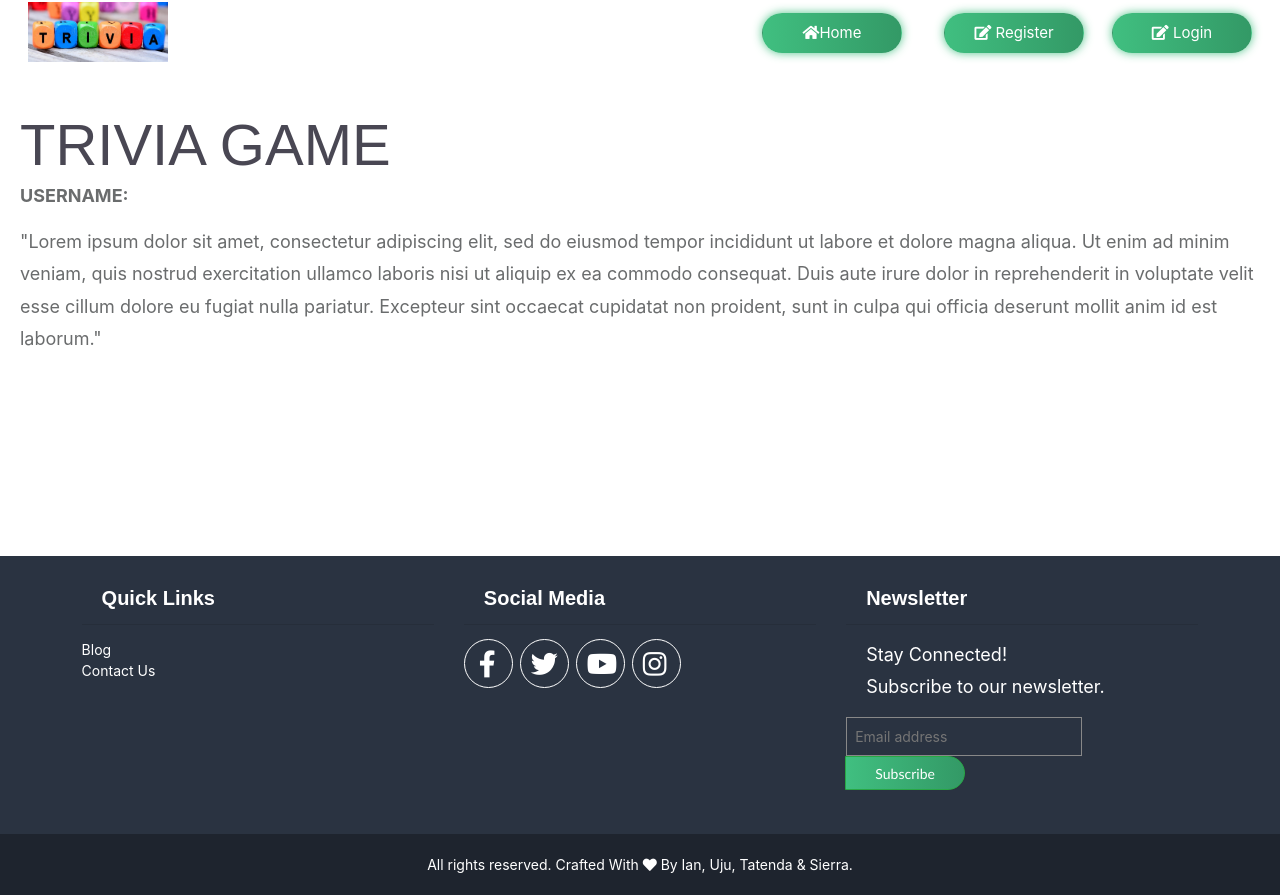
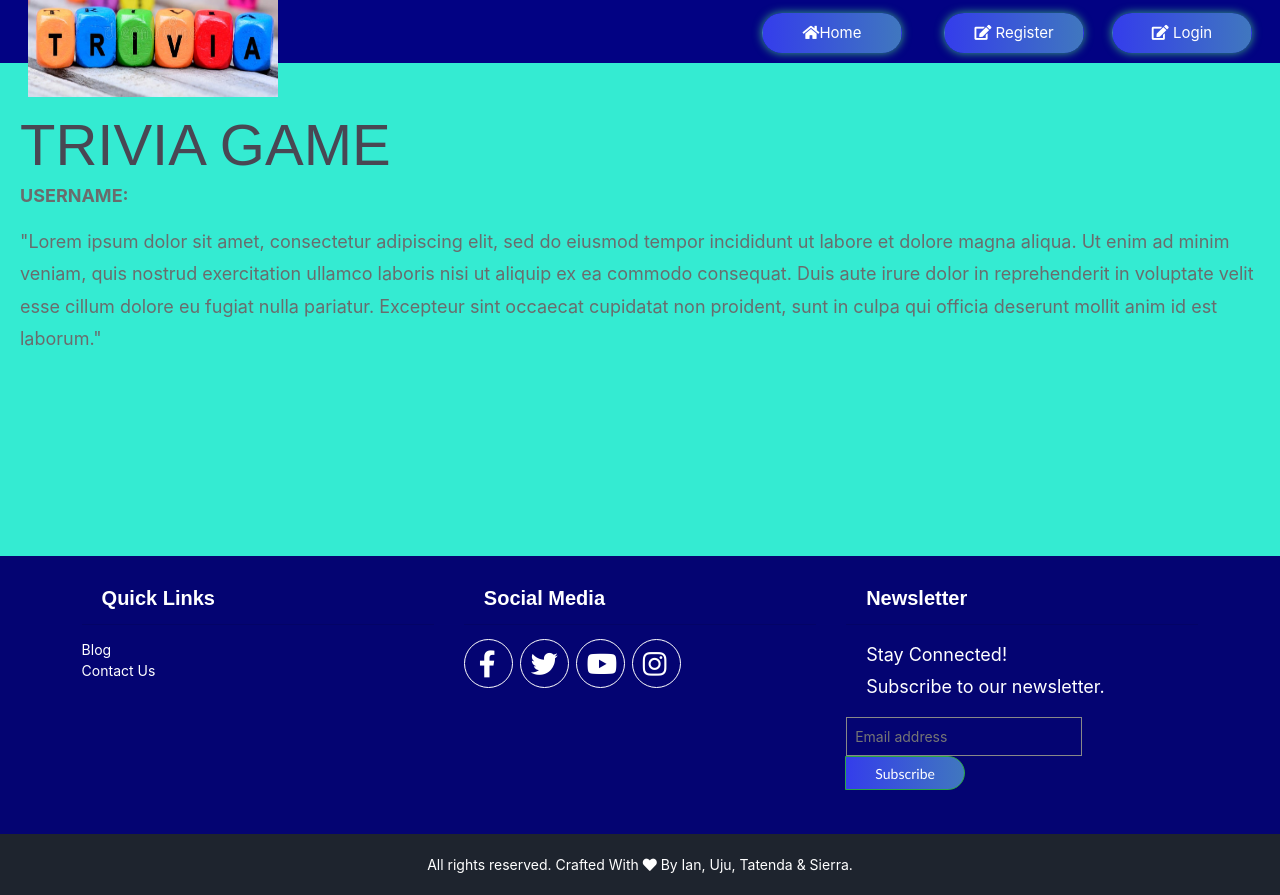
Before and after one commit to tatendachiduwa19/trivia, a Flask app: page / in a window 1280 px wide. Run offline with Flask 2, Linux system fonts and the light colour scheme; parts of the project's set-up code (start-up, migrations or seed data) failed here and were passed over; some libraries are stand-ins or nearby versions.

Commit message:
correct styling

```diff
--- a/templates/CSS/style.css
+++ b/static/CSS/style.css
@@ -2,6 +2,7 @@
 /* Default page4 styles */
 html,
 body{
+    background-color: #34ebd2;
     padding-top: 55px;
     height: 100%;
     font family: "Lato", sans-serif;
@@ -95,6 +96,9 @@ ul, ol{
     display: inline-block;
 }
 
+.navbar {
+    background: #020283;
+}
 
 .menu > a,#navigationBar ul li a{
     font-weight: bold;
@@ -121,10 +125,10 @@ ul, ol{
     font-size: 15px;
 
     background: #4077bf; /* For browsers that do not support gradients */
-    background: -webkit-linear-gradient(left, #40bf80 , #339966); /* For Safari 5.1 to 6.0 */
-    background: -0-linear-gradient(right, #40bf80, #339966); /* For opera 11.1 to 12.0 */
-    background: -moz-linear-gradient(right, #40bf80, #339966); /* For Firefox 3.6 to 15 */
-    background: linear-gradient(to right, #40bf80, #339966); /* Standard Syntax */
+    background: -webkit-linear-gradient(left, #343deb , #4077bf); /* For Safari 5.1 to 6.0 */
+    background: -0-linear-gradient(right, #343deb, #4077bf); /* For opera 11.1 to 12.0 */
+    background: -moz-linear-gradient(right, #343deb, #4077bf); /* For Firefox 3.6 to 15 */
+    background: linear-gradient(to right, #343deb, #4077bf); /* Standard Syntax */
 
     -webkit-box-shadow: 0 0 10px 0px rgba(64, 191, 128, 0.9);
     box-shadow: 0 0 10px 0px rgba(64, 191, 128, 0.9);
@@ -138,7 +142,7 @@ ul, ol{
 }
 
 .footer h5, .footer, .footer p{
-    background-color: #2a3341;
+    background: #040472;
     color: #fff;
 }
 
@@ -197,16 +201,17 @@ ul, ol{
 
 .form-btn{
     border-radius: 40px;
-    background-color: #40bf80;
+    background-color: #4034eb;
     min-width: 120px;
     color: #fff;
     font-family: calibri;
 
-    background: #40bf80; /*For browsers that do not support gradients */
-    background: -webkit-linear-gradient(left, #40bf80, #339966); /* For safari 5.1 to 6.0 */
-    background: -0-linear-gradient(right, #40bf80, #339966); /* For opera 11.1 to 12.0 */
-    background: -moz-linear-gradient(right, #40bf80, #339966); /* For Firefox 3.6 to 15 */
-    background: linear-gradient(to right, #40bf80, #339966); /* Standard Syntax */
+    background: #4077bf; /* For browsers that do not support gradients */
+    background: -webkit-linear-gradient(left, #343deb , #4077bf); /* For Safari 5.1 to 6.0 */
+    background: -0-linear-gradient(right, #343deb, #4077bf); /* For opera 11.1 to 12.0 */
+    background: -moz-linear-gradient(right, #343deb, #4077bf); /* For Firefox 3.6 to 15 */
+    background: linear-gradient(to right, #343deb, #4077bf); /* Standard Syntax */
+
 
     transition: 0.5s linear;
 }
--- a/templates/layout.html
+++ b/templates/layout.html
@@ -13,7 +13,7 @@
 		<link rel="stylesheet" type="text/css" href="https://cdnjs.cloudflare.com/ajax/libs/font-awesome/5.9.0/css/all.min.css">
 
 		<!--CSS Stylesheet file -->
-		<link rel="stylesheet" type="text/css" href="style.css">
+		<link rel="stylesheet" type="text/css" href="{{ url_for('static', filename='CSS/style.css') }}">
 	</head>
 
 	<body>
@@ -21,8 +21,8 @@
 
 		<!-- Navigation Bar -->
 
-		        <nav class="navbar navbar-expand-lg navbar-light bg-white menu fixed-top">
-	                    <a href="#" class="navbar-brand"> <img src="images/trivia.jpg" width="140px" height="60px" alt="logo image"> </a>
+		        <nav class="navbar navbar-expand-lg navbar-light menu fixed-top">
+	                    <a href="#" class="navbar-brand"> <img src="{{ url_for('static', filename='images/trivia.jpg') }}" width="250px" height="130px" alt="logo image"> </a>
  	                    <button type="button" class="navbar-toggler" data-toggle="collapse" data-target="#navigationBar">
  	                    <span class="navbar-toggler-icon"></span>
  	                    </button>
@@ -33,11 +33,11 @@
                                      <button class="btn btn-lg btn-default lr-btn"><i class="fa fa-home"></i>Home</button></a>
                                 </li>
 
-                                <li class="nav-item lr"><a href="pages/login.html" class="nav-link">
+                                <li class="nav-item lr"><a href="{{ url_for('static', filename='pages/register.html') }}" class="nav-link">
                                 	<button class="btn btn-lg btn-default lr-btn"><i class=" fa fa-edit"></i> Register</button></a>
                                 </li>
 
-                                <li class="nav-item lr"><a href="pages/register.html" class="nav-link">
+                                <li class="nav-item lr"><a href="{{ url_for('static', filename='pages/login.html') }}" class="nav-link">
                                 	<button class="btn btn-lg btn-default lr-btn"><i class=" fa fa-edit"></i> Login</button></a>
                                 </li>
 
```
Also changed, not shown: templates/homepage.html (deleted, +0 -11 lines), static/images/trivia.jpg (renamed from templates/images/trivia.jpg), static/pages/categories.html (renamed from templates/pages/categories.html), static/pages/login.html (renamed from templates/pages/login.html), static/pages/question.html (renamed from templates/pages/question.html), static/pages/register.html (added), static/pages/results.html (renamed from templates/pages/results.html), templates/pages/register.html (deleted).
